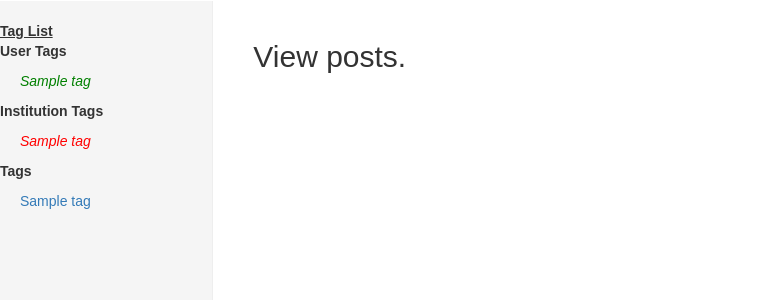
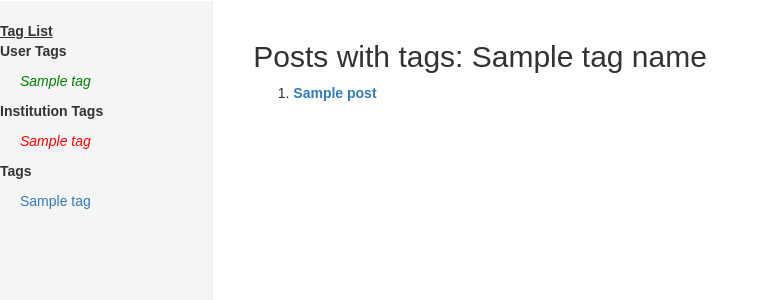
Before and after one commit to projectgoav/studeso, a Django app: template bark/templates/bark/posts.html in a window 1280 px wide. Shown: the part 50-350 px from the top of the page, without its empty margins (0-769 px from the left). Run offline with Django 3.2, Linux system fonts and the light colour scheme; tables that the repository leaves empty hold one stand-in row (values such as "Sample post"); the template is opened without the code that fills it: values that come from a table or form of the project are taken from there, most other values are stand-ins (such as "Sample title", 1, 10 or a date in 2020); parts of the project's set-up code (start-up, migrations or seed data) failed here and were passed over; some libraries are stand-ins or nearby versions.

Commit message:
ViewPosts works, BUT it's an "or" relationship.
I am trying to figure out how to make it so /tag1/tag2/ gets posts with
BOTH of those tags.

```diff
--- a/bark/bark/urls.py
+++ b/bark/bark/urls.py
@@ -27,7 +27,7 @@ urlpatterns = patterns('',
                        #
                        # #Generic Post list
                        # Search with tags after, seperated by slashes
-                       url(r'^barks/(.*)/$', views.viewPosts, name = 'view_posts'),
+                       url(r'^barks/(.*)$', views.viewPosts, name = 'view_posts'),
 
                        #User Profile View
                        url(r'^users/(?P<username>[\w-]+)', views.userprofile, name="user_profile"),
--- a/bark/templates/bark/posts.html
+++ b/bark/templates/bark/posts.html
@@ -1,5 +1,10 @@
 {% extends 'base.html' %}
 
 {% block body_block %}
-<h2>View posts.</h2>
+<h2>Posts with tags: {% for tagName in tagNames %} {{ tagName }} {% endfor %}</h2>
+<ol>
+    {% for post in posts %}
+    <li><b><a href="{% url 'view_post' post.id post.slug %}">{{ post.title }}</a></b></li>
+    {% endfor %}
+</ol>
 {% endblock %}
```
Also changed, not shown: bark/bark/views/views.py (+23 -3 lines).
